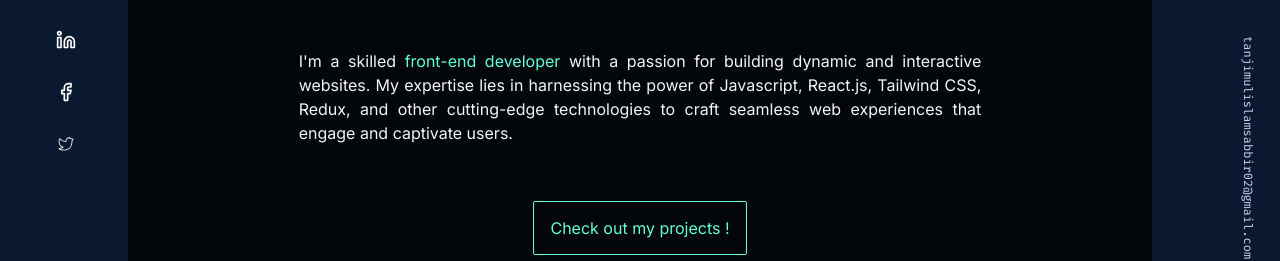
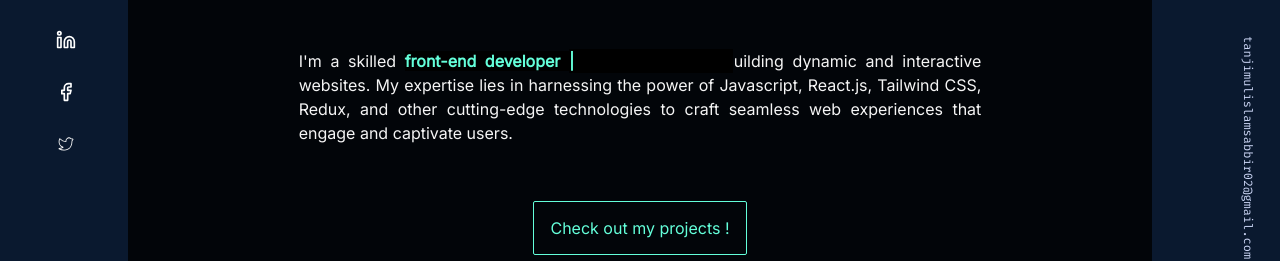
Before and after one commit to TanjimulSabbir/my-portfolio, a React (Vite) app: page / in a window 1280 px wide. Shown: the part 518-779 px from the top of the page. Built offline with nearby package versions, Linux system fonts and the light colour scheme; a web font is replaced by a local one.

Commit message:
working-on-introduction-page

```diff
--- /dev/null
+++ b/src/Components/Pages/Intro/Introduction.css
@@ -0,0 +1,31 @@
+.container {
+    position: relative;
+    font-weight: 600;
+    background-color: black;
+}
+
+.designation {
+    color: green;
+}
+
+.designation::after {
+    content: "|";
+    position: absolute;
+    right: 0;
+    width: 100%;
+    background-color: black;
+    animation: animate 4s steps(20) infinite;
+}
+
+@keyframes animate {
+
+    40%,
+    60% {
+        left: 100%;
+    }
+
+    100% {
+        left: 0%;
+        opacity: 1;
+    }
+}
--- a/src/Components/Pages/Intro/Introduction.jsx
+++ b/src/Components/Pages/Intro/Introduction.jsx
@@ -1,4 +1,5 @@
 import intro from "../../../assets/Photos/IntroPhoto/html-system-website-concept.jpg"
+import "./Introduction.css"
 function Introduction() {
     return (
         <div className="relative min-h-screen">
@@ -13,8 +14,8 @@ function Introduction() {
                     <h2 className='big-heading font-bold mt-8 text-[#ccd6f6]'>
                         Tanjimul Islam Sabbir
                     </h2>
-                    <p className='mt-20 lg:w-2/3 mx-auto text-justify'>
-                        I'm a skilled <span className="text-custom-highLightTextColor">front-end developer </span> with a passion for building dynamic and interactive websites. My expertise lies in harnessing the power of Javascript, React.js, Tailwind CSS, Redux, and other cutting-edge technologies to craft seamless web experiences that engage and captivate users.
+                    <p className='mt-20 lg:w-2/3 mx-auto text-justify '>
+                        I'm a skilled <span className="container"><span className="text-custom-highLightTextColor designation">front-end developer </span></span>  with a passion for building dynamic and interactive websites. My expertise lies in harnessing the power of Javascript, React.js, Tailwind CSS, Redux, and other cutting-edge technologies to craft seamless web experiences that engage and captivate users.
                     </p>
                     <button className='border py-[14px] px-4 rounded-sm text-custom-highLightTextColor border-custom-highLightTextColor bg-transparent mt-14'>Check out my projects !</button>
                 </div>
```
Also changed, not shown: src/Components/Pages/Intro/Introduction.module.css (deleted).
